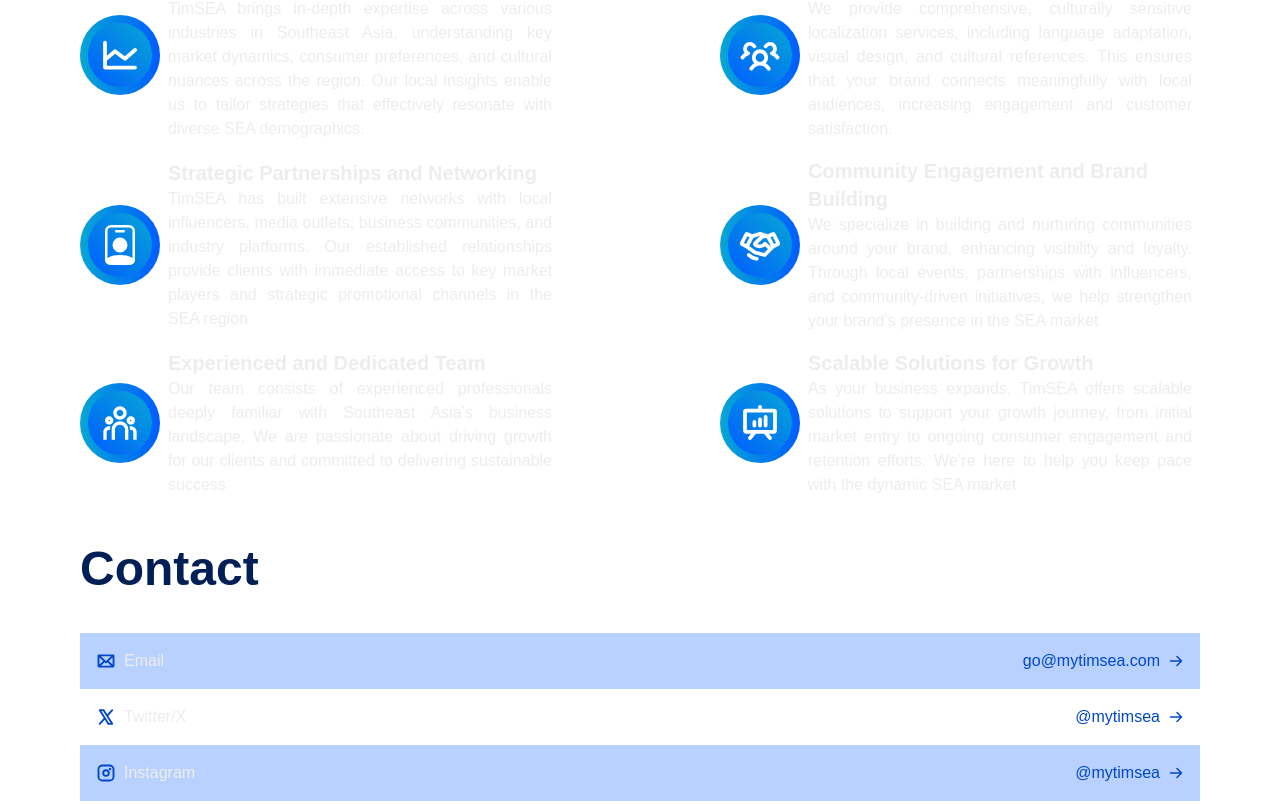
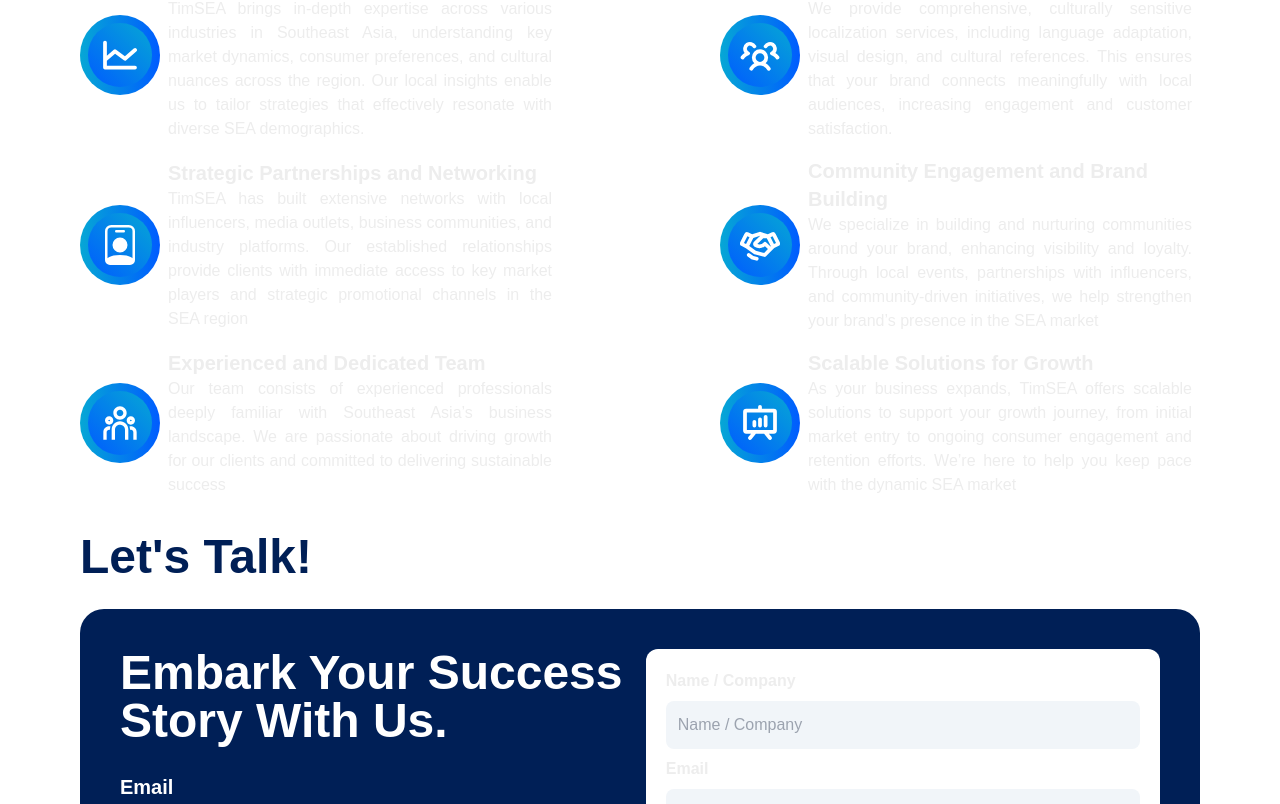
Before and after one commit to AlfinTeguh16/TimSEA-CompanyProfile, a Next.js app: page / in a window 1280 px wide. Shown: the part 1968-2772 px from the top of the page. Built offline with nearby package versions, Linux system fonts and the light colour scheme.

Commit message:
email feature

```diff
--- a/package.json
+++ b/package.json
@@ -9,17 +9,22 @@
     "lint": "next lint"
   },
   "dependencies": {
+    "@next/env": "^15.0.3",
     "animate.css": "^4.1.1",
+    "axios": "^1.7.7",
     "next": "15.0.2",
+    "nodemailer": "^6.9.16",
     "react": "^18.3.1",
     "react-animate-on-scroll": "^2.1.9",
     "react-dom": "^18.3.1",
     "react-icons": "^5.3.0",
     "react-scroll": "^1.9.0",
+    "react-tooltip": "^5.28.0",
     "react-type-animation": "^3.2.0"
   },
   "devDependencies": {
     "@types/node": "^20",
+    "@types/nodemailer": "^6.4.16",
     "@types/react": "^18",
     "@types/react-animate-on-scroll": "^2.1.8",
     "@types/react-dom": "^18",
--- a/src/app/components/homePage/contact.tsx
+++ b/src/app/components/homePage/contact.tsx
@@ -1,58 +1,139 @@
-import React from "react";
+'use client';
+import React, { useState } from "react";
 import { Element } from "react-scroll";
-import { PiArrowRightBold, PiEnvelopeBold, PiInstagramLogoBold, PiXLogoBold, PiLinkedinLogoBold } from "react-icons/pi";
+import { PiInstagramLogoBold, PiXLogoBold, PiLinkedinLogoBold } from "react-icons/pi";
+import { RiMailSendLine } from "react-icons/ri";
 
 const Contact = () => {
-    return(
+    const [formData, setFormData] = useState({
+        name: '',
+        email: '',
+        message: '',
+    });
+
+    const [status, setStatus] = useState('');
+    const [isLoading, setIsLoading] = useState(false);
+
+    const handleSubmit = async (e: React.FormEvent<HTMLFormElement>) => {
+        e.preventDefault();
+        setIsLoading(true);
+
+        try {
+            const response = await fetch('/api/send-email', {
+                method: 'POST',
+                headers: {
+                    'Content-Type': 'application/json',
+                },
+                body: JSON.stringify(formData),
+            });
+
+            const data = await response.json();
+
+            if (response.ok) {
+                setStatus('Your message has been sent successfully!');
+                setFormData({ name: '', email: '', message: '' });
+            } else {
+                setStatus(`Error: ${data.message}`);
+            }
+        } catch (error) {
+            console.error('Error:', error);
+            setStatus('Failed to send your message.');
+        } finally {
+            setIsLoading(false);
+        }
+    };
+
+    const handleChange = (e: React.ChangeEvent<HTMLInputElement | HTMLTextAreaElement | HTMLSelectElement>) => {
+        const { name, value } = e.target;
+        setFormData((prev) => ({ ...prev, [name]: value }));
+    };
+
+    return (
         <>
-        <Element name="contact">
-            <h1 className="px-4 md:px-20 xl:px-20 font-bold text-text-color-navy text-3xl xl:text-5xl my-10">Contact</h1>
+            <Element name="contact">
+                <h1 className="px-4 md:px-20 xl:px-20 font-bold text-text-color-navy text-3xl xl:text-5xl my-7 ">Let&apos;s Talk!</h1>
+                <section className="mx-4 md:mx-20 xl:mx-20 rounded-3xl bg-text-color-navy p-4 md:p-6 xl:p-10 flex flex-col md:flex-row gap-3 my-2">
+                    <div className="flex flex-col text-white md:w-1/2">
+                        <div>
+                            <h1 className="text-3xl xl:text-5xl font-extrabold ">Embark Your Success Story With Us. </h1>
+                        </div>
 
-            <div className=" w-full px-4 md:px-20 xl:px-20">
-                <a href="mailto: go@mytimsea.com" className="bg-blue-ribbon-50 p-2 md:p-4 flex flex-row align-middle justify-between hover:bg-blue-ribbon-100">
-                    <div className="flex flex-row items-center">
-                        <PiEnvelopeBold className="text-blue-ribbon-600 text-xl" />
-                        <h1 className="ml-2">Email</h1>
+                        <div className="my-5 w-fit">
+                            <p className="font-semibold text-xl pt-2">Email</p>
+                            <a href="mailto: go@mytimsea.com" className="hover:underline">go@mytimsea.com</a>
+                        </div>
+
+                        <div>
+                            <p className="font-semibold text-xl py-2">Social Media</p>
+                            <span className="flex flex-row gap-3">
+                                <a href="http://x.com/mytimSEA" className="p-2 hover:bg-blue-900 hover:rounded-xl"><PiXLogoBold className="size-7" /></a>
+                                <a href="http://www.instagram.com/mytimsea/" className="p-2 hover:bg-blue-900 hover:rounded-xl"><PiInstagramLogoBold className="size-7" /></a>
+                                <a href="http://www.linkedin.com/company/mytimsea" className="p-2 hover:bg-blue-900 hover:rounded-xl"><PiLinkedinLogoBold className="size-7" /></a>
+                            </span>
+                        </div>
                     </div>
-                    <span className="flex flex-row">
-                        <p className="text-blue-ribbon-600 px-2">go@mytimsea.com</p>
-                        <PiArrowRightBold className="my-auto text-blue-ribbon-600"/>
-                    </span>
-                </a>
-                <a href="https://x.com/mytimSEA" className="bg-white p-2 md:p-4 flex flex-row align-middle justify-between hover:bg-gray-100">
-                    <div className="flex flex-row items-center">
-                        <PiXLogoBold className="text-blue-ribbon-600 text-xl" />
-                        <h1 className="ml-2">Twitter/X</h1>
+
+                    <div className="w-full md:w-full xl:w-1/2 bg-white rounded-xl p-5">
+                        <form onSubmit={handleSubmit} className="flex flex-col w-full gap-y-2">
+                            <label htmlFor="Name" className="font-semibold">Name / Company</label>
+                            <input
+                                type="text"
+                                name="name"
+                                placeholder="Name / Company"
+                                value={formData.name}
+                                onChange={handleChange}
+                                required
+                                className="p-3 rounded-lg bg-slate-100"
+                            />
+
+                            <label htmlFor="Email" className="font-semibold">Email</label>
+                            <input
+                                type="email"
+                                name="email"
+                                placeholder="Email"
+                                value={formData.email}
+                                onChange={handleChange}
+                                required
+                                className="p-3 rounded-lg bg-slate-100"
+                            />
+
+                            <label htmlFor="Message" className="font-semibold">Inquiry</label>
+                            <select
+                                name="message"
+                                value={formData.message}
+                                onChange={handleChange}
+                                required
+                                className="p-3 rounded-lg bg-slate-100"
+                            >
+                                <option value="" disabled>
+                                    Select an inquiry
+                                </option>
+                                <option value="PR Activation">PR Activation</option>
+                                <option value="Set up your team in SEA" >Set Up Your Team in Southeast Asia</option>
+                                <option value="Doing PR & Set up your team in SEA">PR & Set Up Your Team in Southeast Asia</option>
+                            </select>
+
+                            <button
+                                type="submit"
+                                className={`my-4 py-3 px-5 w-fit text-white font-semibold rounded-full bg-text-color-navy hover:bg-blue-900 ${isLoading ? 'opacity-50 cursor-not-allowed' : ''}`}
+                                disabled={isLoading}
+                            >
+                                {isLoading ? (
+                                    <span>Sending...</span>
+                                ) : (
+                                    <span className="flex items-center space-x-2">
+                                        <RiMailSendLine />
+                                        <p>Send Email</p>
+                                    </span>
+                                )}
+                            </button>
+                            {status && <p>{status}</p>}
+                        </form>
                     </div>
-                    <span className="flex flex-row">
-                        <p className="text-blue-ribbon-600 px-2">@mytimsea</p>
-                        <PiArrowRightBold className="my-auto text-blue-ribbon-600"/>
-                    </span>
-                </a>
-                <a href="https://www.instagram.com/mytimsea/" className="bg-blue-ribbon-50 p-2 md:p-4 flex flex-row align-middle justify-between hover:bg-blue-ribbon-100">
-                    <div className="flex flex-row items-center">
-                        <PiInstagramLogoBold className="text-blue-ribbon-600 text-xl" />
-                        <h1 className="ml-2">Instagram</h1>
-                    </div>
-                    <span className="flex flex-row">
-                        <p className="text-blue-ribbon-600 px-2">@mytimsea</p>
-                        <PiArrowRightBold className="my-auto text-blue-ribbon-600"/>
-                    </span>
-                </a>
-                <a href="https://www.linkedin.com/company/mytimsea" className="bg-white p-2 md:p-4 flex flex-row align-middle justify-between hover:bg-gray-100">
-                    <div className="flex flex-row items-center">
-                        <PiLinkedinLogoBold className="text-blue-ribbon-600 text-xl" />
-                        <h1 className="ml-2">LinkedIn</h1>
-                    </div>
-                    <span className="flex flex-row">
-                        <p className="text-blue-ribbon-600 px-2">@mytimsea</p>
-                        <PiArrowRightBold className="my-auto text-blue-ribbon-600"/>
-                    </span>
-                </a>
-            </div>
-        </Element>
+                </section>
+            </Element>
         </>
     );
-}
+};
 
 export default Contact;
--- a/src/app/globals.css
+++ b/src/app/globals.css
@@ -24,7 +24,7 @@
   background-image: url('/images/seaMaps.png');
   background-repeat: no-repeat;
   background-size:  95vw;
-  background-position: 100% 30%;
+  background-position: 100% 50%;
 }
 
 @media (min-width: 423px) {
@@ -32,7 +32,7 @@
     background-image: url('/images/seaMaps.png');
     background-repeat: no-repeat;
     background-size:  80vw;
-    background-position: 100% 30%;
+    background-position: 100% 50%;
   }
 }
 @media (min-width: 777px) {
@@ -40,7 +40,7 @@
     background-image: url('/images/seaMaps.png');
     background-repeat: no-repeat;
     background-size:  70vw;
-    background-position: 100% 30%;
+    background-position: 100% 40%;
   }
 }
 
@@ -49,6 +49,6 @@
     background-image: url('/images/seaMaps.png');
     background-repeat: no-repeat;
     background-size:  57vw;
-    background-position: 100% 20% ;
+    background-position: 100% 35% ;
   }
 }
```
Also changed, not shown: src/app/api/send-email/route.js (added, +52 -0 lines), 2 other files (tests, documents, lock files or other folders).
